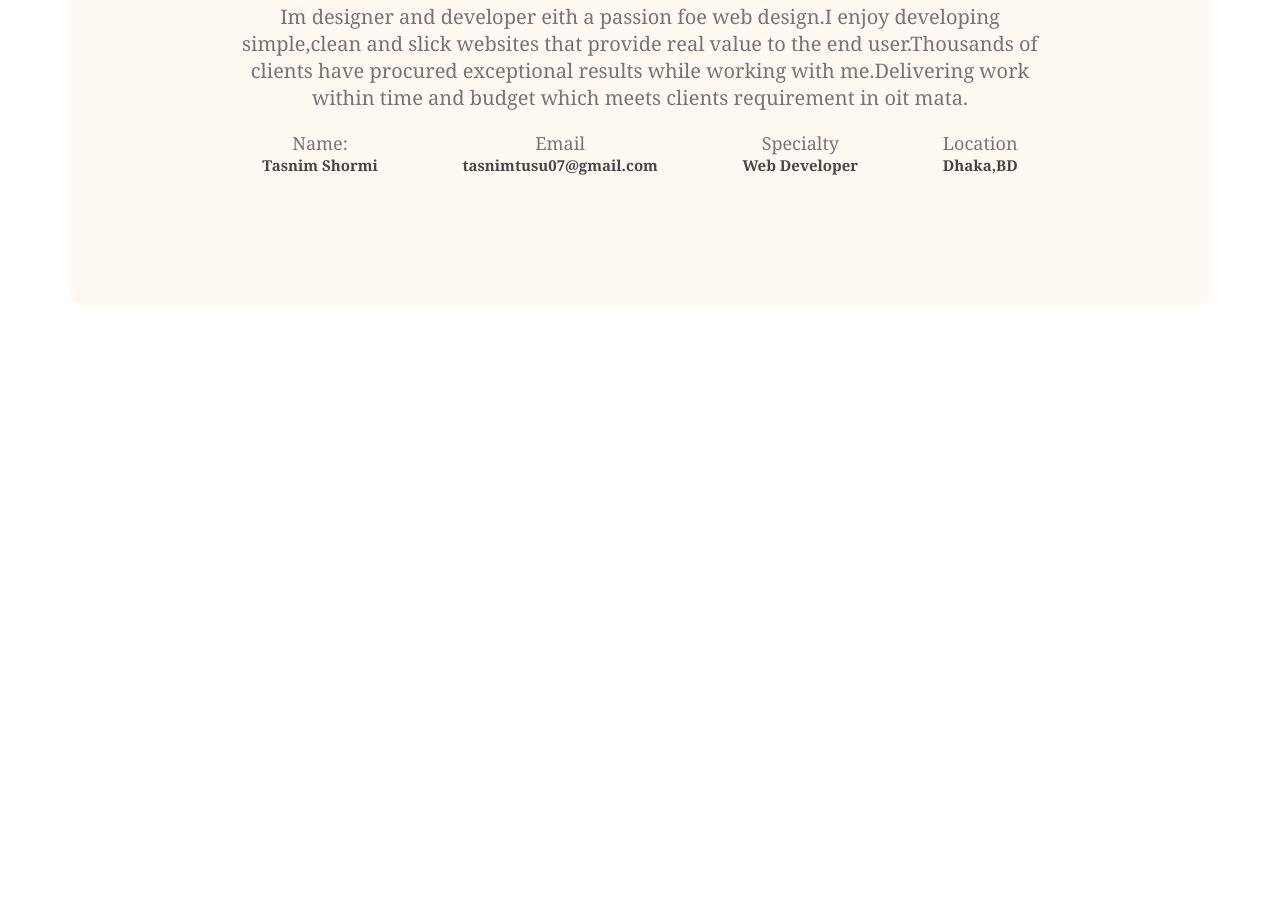
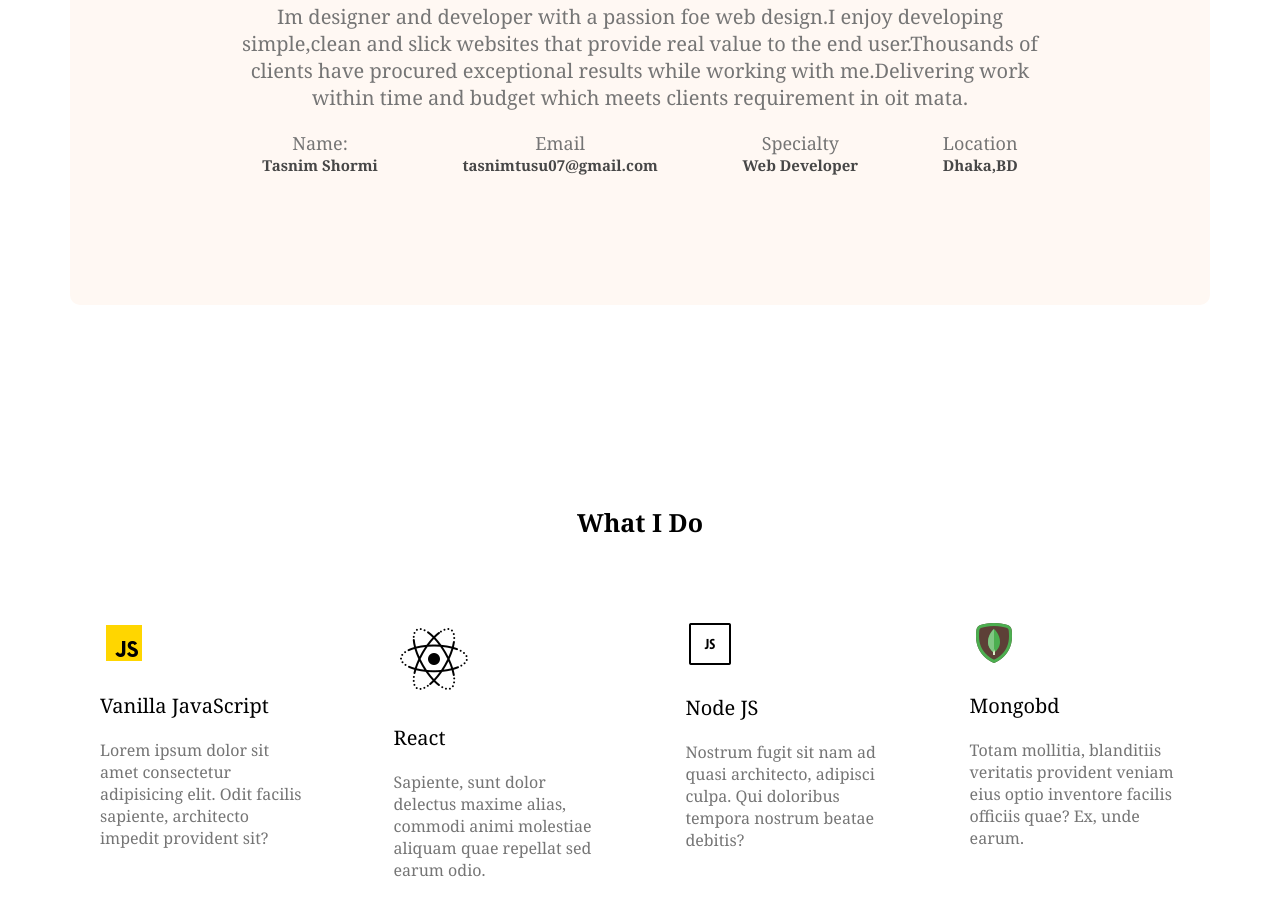
Before and after one commit to shormi7/project1, a plain HTML site: page index.html in a window 1280 px wide. Shown: the part 916-1827 px from the top of the page. Before the commit the page ends 1221 px from the top, so only its background shows below. Drawn offline with Linux system fonts and the light colour scheme.

Commit message:
second commit

```diff
--- a/index.html
+++ b/index.html
@@ -35,7 +35,7 @@
         <section class="about">
             <h3 class="section-title">About Me</h3>
             <p class="section-info">
-                Im designer and developer eith a passion foe web design.I enjoy developing simple,clean and slick websites that provide real value to the end user.Thousands of clients have procured exceptional results while working with me.Delivering work within time and budget which meets clients requirement in oit mata.
+                Im designer and developer with a passion foe web design.I enjoy developing simple,clean and slick websites that provide real value to the end user.Thousands of clients have procured exceptional results while working with me.Delivering work within time and budget which meets clients requirement in oit mata.
             </p>
             <div class="about-container">
                 <div class="about-contain">
@@ -57,6 +57,32 @@
             </div>
         </section>
 
+        <section class="what-i-do">
+            <h3 class="section-title">What I Do</h3>
+            <div class="skills-container">
+                <div class="skill">
+                    <img src="/media/icons8-javascript-48.png" alt="">
+                    <p class="skill-title">Vanilla JavaScript</p>
+                    <p class="skill-info">Lorem ipsum dolor sit amet consectetur adipisicing elit. Odit facilis sapiente, architecto impedit provident sit?</p>
+                </div>
+                <div class="skill">
+                    <img src="/media/icons8-react-80.png" alt="">
+                    <p class="skill-title">React</p>
+                    <p class="skill-info">Sapiente, sunt dolor delectus maxime alias, commodi animi molestiae aliquam quae repellat sed earum odio.</p>
+                </div>
+                <div class="skill">
+                    <img src="/media/icons8-js-50.png" alt="">
+                    <p class="skill-title">Node JS</p>
+                    <p class="skill-info">Nostrum fugit sit nam ad quasi architecto, adipisci culpa. Qui doloribus tempora nostrum beatae debitis?</p>
+                </div>
+                <div class="skill">
+                    <img src="/media/icons8-mongodb-48.png" alt="">
+                    <p class="skill-title">Mongobd</p>
+                    <p class="skill-info">Totam mollitia, blanditiis veritatis provident veniam eius optio inventore facilis officiis quae? Ex, unde earum.</p>
+                </div>
+            </div>
+        </section>
+
     </main>
     <footer>
 
--- a/style.css
+++ b/style.css
@@ -101,3 +101,27 @@ main{
     color: #474747;
 
 }
+/* what i do styles */
+.skills-container{
+    display: flex;
+    margin-top: 50px;
+    gap: 24px;
+}
+.what-i-do{
+    margin-top: 200px;
+}
+.skill{
+    box-shadow:0px 6px 50px rgba(0,0,0,0.06a);
+    background: #FFFFFF;
+    border-radius: 5px;
+    padding: 30px;
+}
+.skill-title{
+    font-size: 20px;
+    font-family: 700;
+    margin-top: 20px;
+    margin-bottom: 20px;
+}
+.skill-info{
+    color: #757575;
+}
```
Also changed, not shown: media/icons8-javascript-48.png (added), media/icons8-js-50.png (added), media/icons8-mongodb-48.png (added), media/icons8-react-80.png (added).
